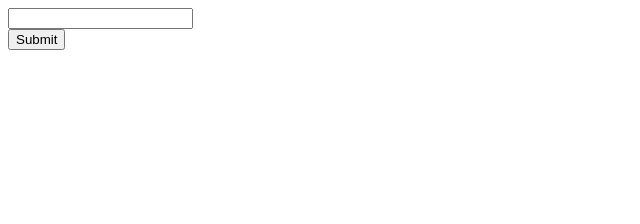
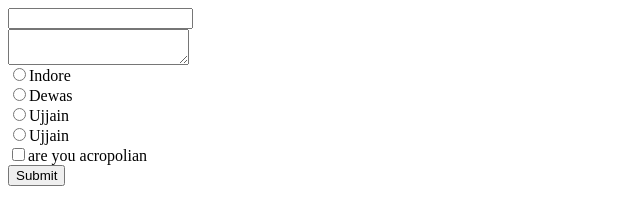
Before and after one commit to Harshad1705/MERN-Stack, a plain HTML site: page Day-2/Section-3/index.html in a window 1280 px wide. Shown: the whole page, without its empty margins (0-640 px from the left). Drawn offline with Linux system fonts and the light colour scheme.

Commit message:
Update index.html

```diff
--- a/Day-2/Section-3/index.html
+++ b/Day-2/Section-3/index.html
@@ -1,4 +1,14 @@
 <form action="xyz">
     <input name="name"> <br>
+
+    <textarea name="text"></textarea> <br>
+
+    <input type="radio" name="city" value="Indore">Indore<br>
+    <input type="radio" name="city" value="Dewas">Dewas<br>
+    <input type="radio" name="city" value="Ujjain">Ujjain<br>
+    <input type="radio" name="city" value="Ujjain">Ujjain<br>
+
+    <input type="checkbox" name="acro" value="yes">are you acropolian<br>
+
     <input type="submit">
 </form>
```
